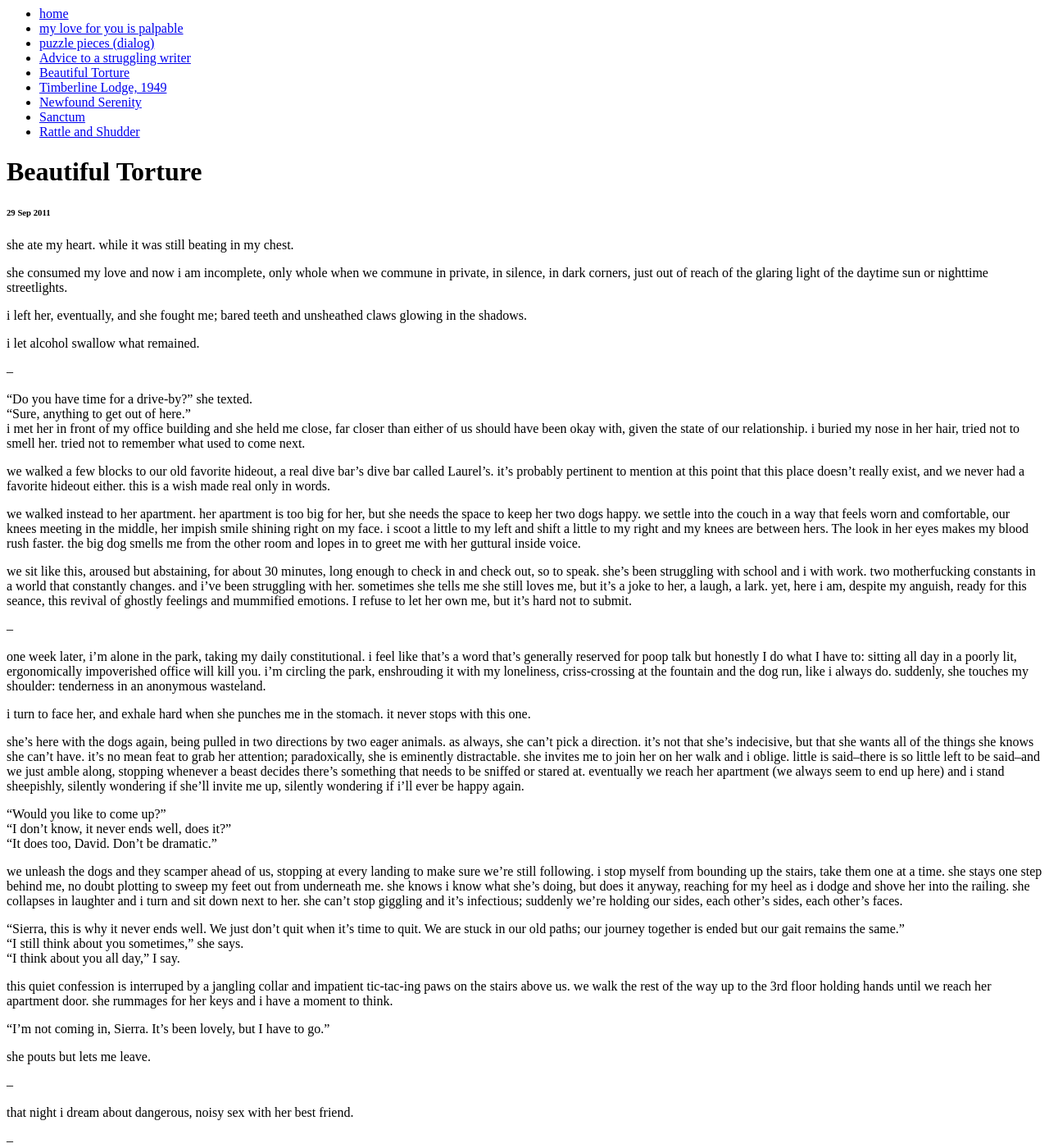
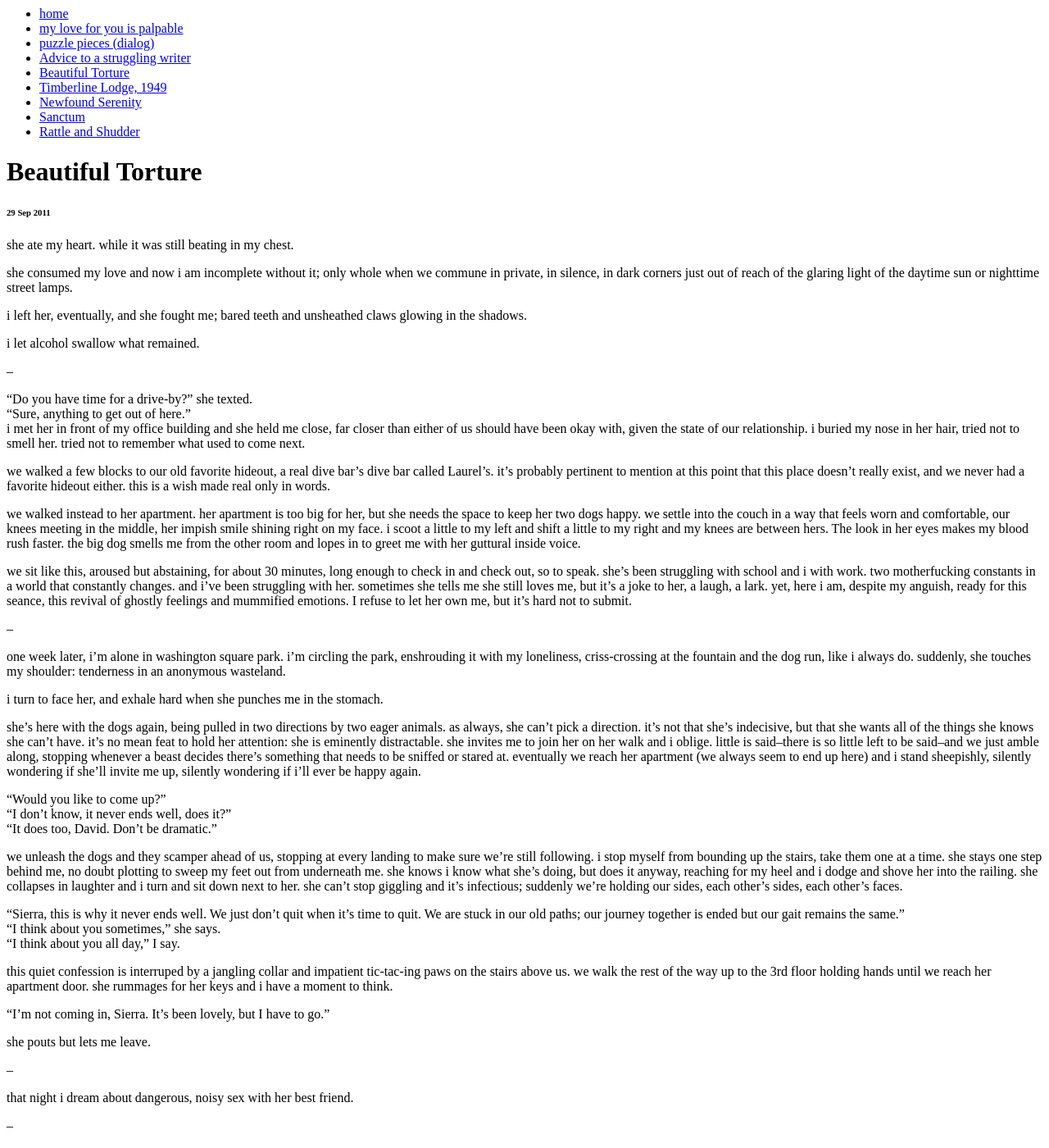
Before and after one commit to dhgwilliam/werealldrunk, a Jekyll site: the page built from _posts/2011-09-29-beautiful-torture.markdown, in a window 1280 px wide and 1400 px high. Shown: the whole window at 82% size. Built offline with Jekyll 4.4.1, drawn with Linux system fonts in a browser that asks for light colours; some web fonts are replaced; Markdown is read by kramdown in place of the engine named in the settings.

Commit message:
edits to Beautiful Torture

```diff
--- a/_posts/2011-09-29-beautiful-torture.markdown
+++ b/_posts/2011-09-29-beautiful-torture.markdown
@@ -5,7 +5,7 @@ title: Beautiful Torture
 
 she ate my heart. while it was still beating in my chest.
 
-she consumed my love and now i am incomplete, only whole when we commune in private, in silence, in dark corners, just out of reach of the glaring light of the daytime sun or nighttime streetlights.
+she consumed my love and now i am incomplete without it; only whole when we commune in private, in silence, in dark corners just out of reach of the glaring light of the daytime sun or nighttime street lamps.
 
 i left her, eventually, and she fought me; bared teeth and unsheathed claws glowing in the shadows.
 
@@ -25,20 +25,27 @@ we sit like this, aroused but abstaining, for about 30 minutes, long enough to c
 
 --
 
-one week later, i'm alone in the park, taking my daily constitutional. i feel like that's a word that's generally reserved for poop talk but honestly I do what I have to: sitting all day in a poorly lit, ergonomically impoverished office will kill you. i'm circling the park, enshrouding it with my loneliness, criss-crossing at the fountain and the dog run, like i always do. suddenly, she touches my shoulder: tenderness in an anonymous wasteland.
+one week later, i'm alone in washington square park. i'm circling the park, enshrouding it with my loneliness, criss-crossing at the fountain and the dog run, like i always do. suddenly, she touches my shoulder: tenderness in an anonymous wasteland.
 
-i turn to face her, and exhale hard when she punches me in the stomach. it never stops with this one.
+i turn to face her, and exhale hard when she punches me in the stomach.
 
-she's here with the dogs again, being pulled in two directions by two eager animals. as always, she can't pick a direction. it's not that she's indecisive, but that she wants all of the things she knows she can't have. it's no mean feat to grab her attention; paradoxically, she is eminently distractable. she invites me to join her on her walk and i oblige. little is said--there is so little left to be said--and we just amble along, stopping whenever a beast decides there's something that needs to be sniffed or stared at. eventually we reach her apartment (we always seem to end up here) and i stand sheepishly, silently wondering if she'll invite me up, silently wondering if i'll ever be happy again.
+she's here with the dogs again, being pulled in two directions by two
+eager animals. as always, she can't pick a direction. it's not that
+she's indecisive, but that she wants all of the things she knows she
+can't have. it's no mean feat to hold her attention: she is eminently distractable. she invites me to join her on her walk and i oblige. little is said--there is so little left to be said--and we just amble along, stopping whenever a beast decides there's something that needs to be sniffed or stared at. eventually we reach her apartment (we always seem to end up here) and i stand sheepishly, silently wondering if she'll invite me up, silently wondering if i'll ever be happy again.
 
 "Would you like to come up?"
 "I don't know, it never ends well, does it?"
 "It does too, David. Don't be dramatic."
 
-we unleash the dogs and they scamper ahead of us, stopping at every landing to make sure we're still following. i stop myself from bounding up the stairs, take them one at a time. she stays one step behind me, no doubt plotting to sweep my feet out from underneath me. she knows i know what she's doing, but does it anyway, reaching for my heel as i dodge and shove her into the railing. she collapses in laughter and i turn and sit down next to her. she can't stop giggling and it's infectious; suddenly we're holding our sides, each other's sides, each other's faces.
+we unleash the dogs and they scamper ahead of us, stopping at every
+landing to make sure we're still following. i stop myself from bounding
+up the stairs, take them one at a time. she stays one step behind me, no
+doubt plotting to sweep my feet out from underneath me. she knows i know
+what she's doing, but does it anyway, reaching for my heel and i dodge and shove her into the railing. she collapses in laughter and i turn and sit down next to her. she can't stop giggling and it's infectious; suddenly we're holding our sides, each other's sides, each other's faces.
 
 "Sierra, this is why it never ends well. We just don't quit when it's time to quit. We are stuck in our old paths; our journey together is ended but our gait remains the same."
-"I still think about you sometimes," she says.
+"I think about you sometimes," she says.
 "I think about you all day," I say.
 
 this quiet confession is interruped by a jangling collar and impatient tic-tac-ing paws on the stairs above us. we walk the rest of the way up to the 3rd floor holding hands until we reach her apartment door. she rummages for her keys and i have a moment to think.
```
